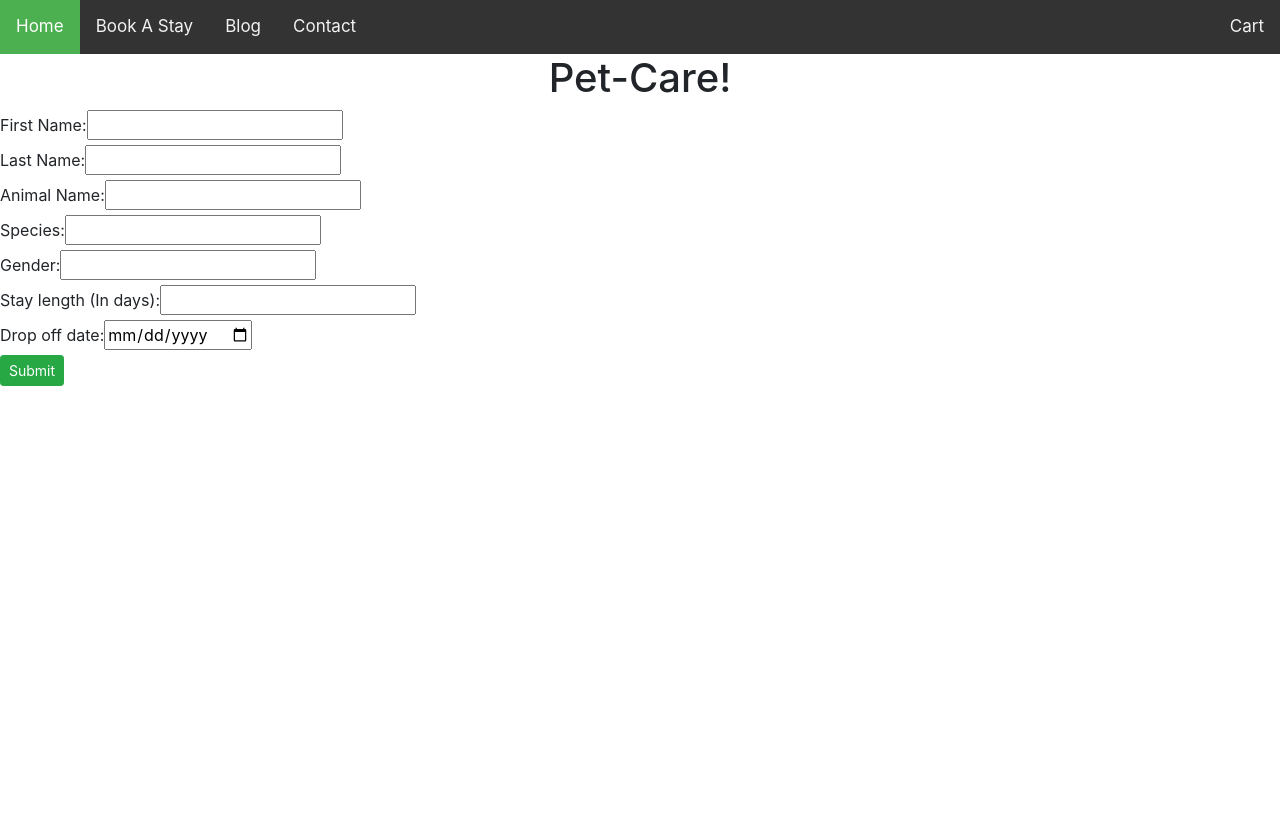
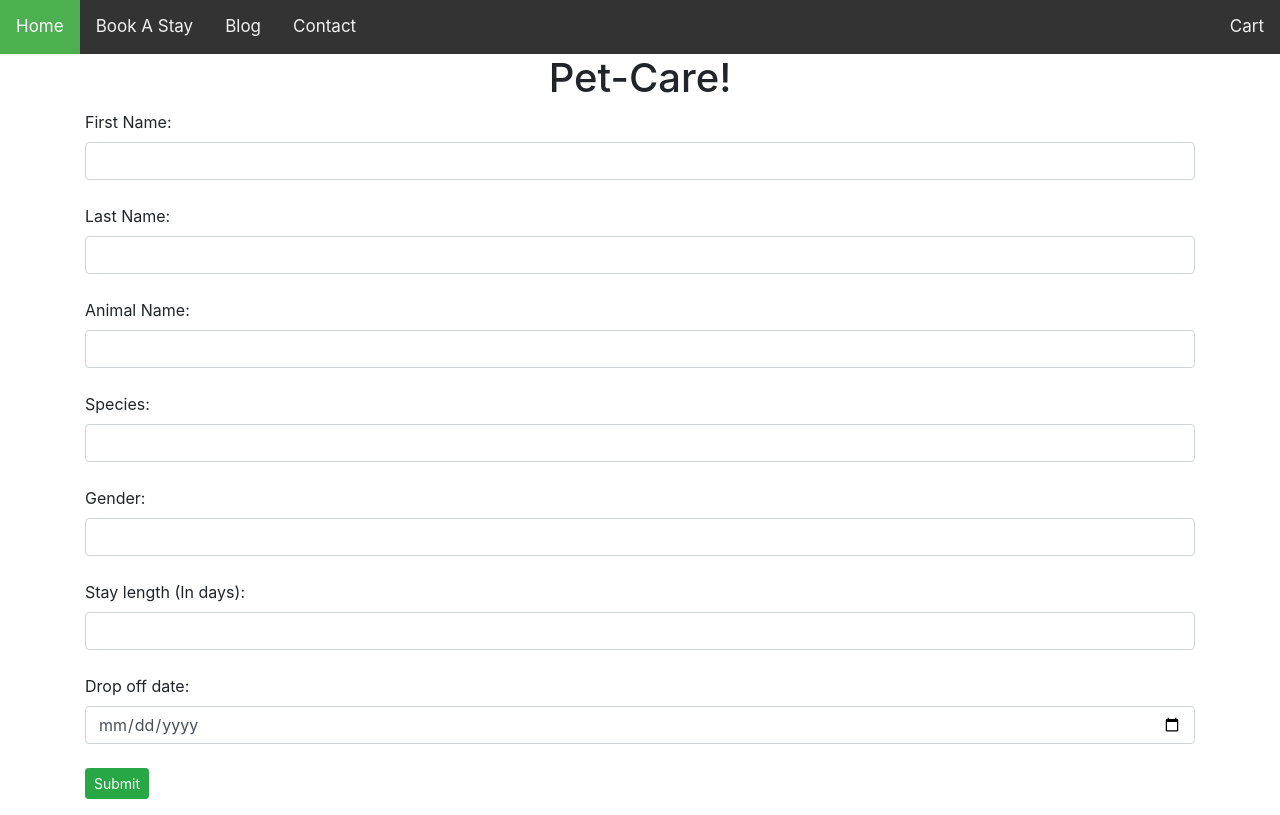
Before and after one commit to PorterSavage/PetCare, an Angular app: page /pet-form in a window 1280 px wide. Built offline with nearby package versions, Linux system fonts and the light colour scheme.

Commit message:
add more styling

```diff
--- a/src/app/pet-form/pet-form.component.css
+++ b/src/app/pet-form/pet-form.component.css
@@ -0,0 +1,3 @@
+/* .petForm {
+  text-align: left;
+} */
--- a/src/app/pet-form/pet-form.component.html
+++ b/src/app/pet-form/pet-form.component.html
@@ -1,22 +1,27 @@
+<div class="container">
+  <div class="form-group">
   <label for="ownerFirsName">First Name:</label>
-<input type="text" #ownerFirstName>
+  <input class="form-control" type="text" #ownerFirstName>
   <br>
+  <div class="form-group">
   <label for="ownerLastName">Last Name:</label>
-<input type="text" #ownerLastName>
+  <input class="form-control" type="text" #ownerLastName>
   <br>
   <label for="animalName">Animal Name:</label>
-<input type="text" #animalName>
+  <input class="form-control" type="text" #animalName>
   <br>
   <label for="species">Species:</label>
-<input type="text" #species>
+  <input class="form-control" type="text" #species>
   <br>
   <label for="gender">Gender:</label>
-<input type="text" #gender>
+  <input class="form-control" type="text" #gender>
   <br>
   <label for="stay">Stay length (In days):</label>
-<input type="number" #stay>
+  <input class="form-control" type="number" #stay>
   <br>
   <label for="dropOff">Drop off date:</label>
-<input type="date" #dropOff>
+  <input class="form-control" type="date" #dropOff>
   <br>
   <button class="btn btn-success btn-sm" (click)="submitRequest(ownerFirstName.value, ownerLastName.value, animalName.value, species.value, gender.value, stay.value, dropOff.value); ownerFirstName.value=''; ownerLastName.value=''; animalName.value=''; species.value=''; gender.value=''; stay.value=''; dropOff.value='';">Submit</button>
+  </div>
+</div>
```
Lines whose indentation alone changed are shown as unchanged.
